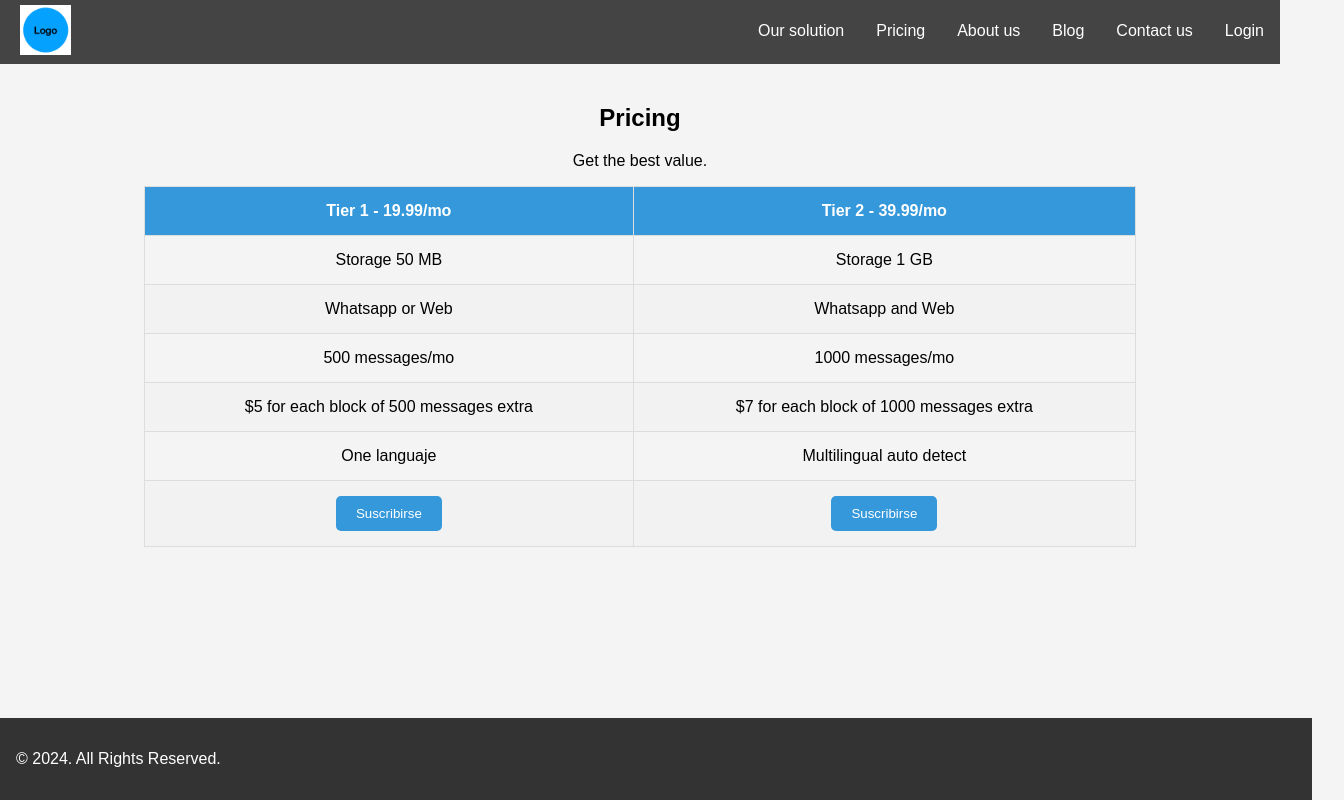
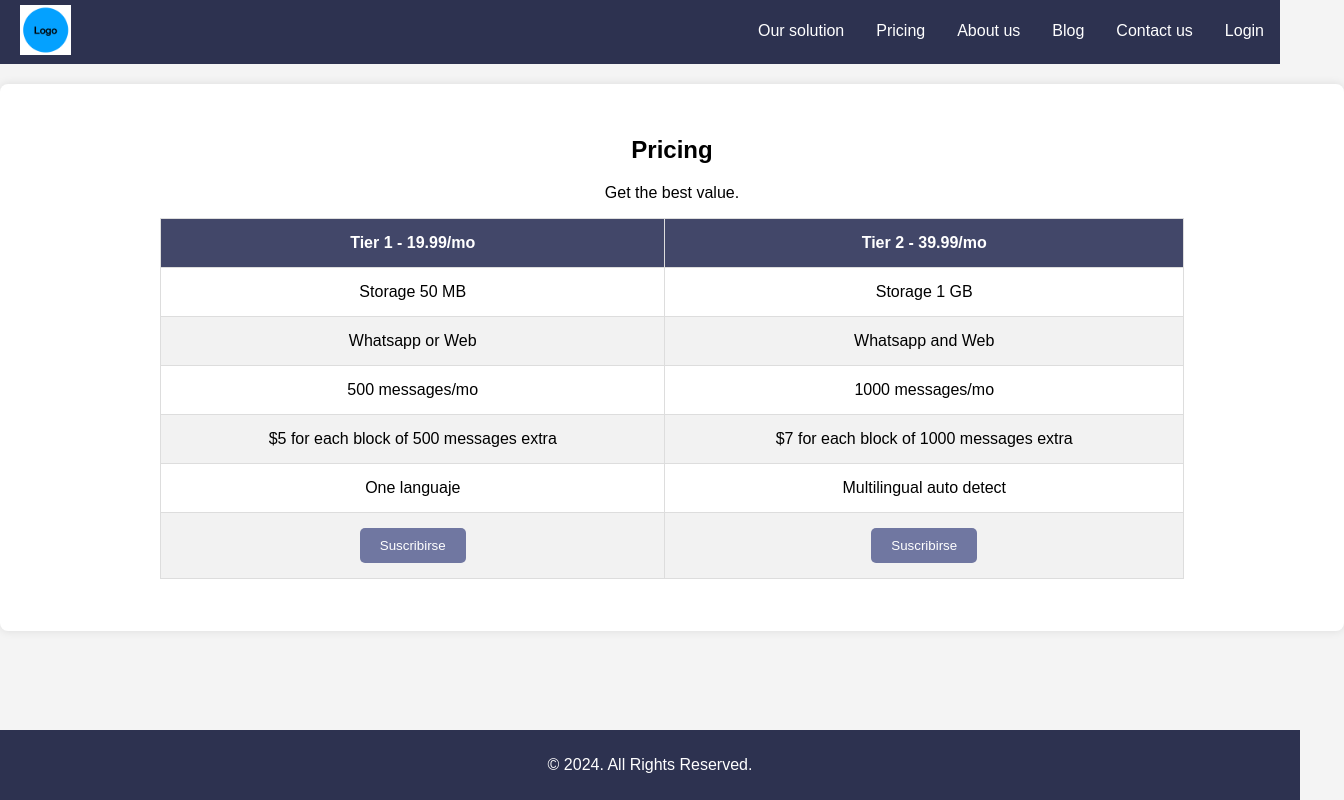
Before and after one commit to MuZero-AI-Web-UI/whatsappWebsite, a plain HTML site: page pricing.html in a window 1280 px wide. Shown: the whole page, 1344 px wide, since content can reach past the window. Drawn offline with Linux system fonts and the light colour scheme.

Commit message:
cambios en estilo de tabla de pricing

```diff
--- a/css/general.css
+++ b/css/general.css
@@ -58,7 +58,7 @@ body {
     margin-right: 10px;
   }
   .subscribe-button {
-        background-color: #F6B17A;
+        background-color: #7077A1;
         color: #fff;
         padding: 10px 20px;
         border: none;
@@ -139,6 +139,28 @@ body {
         box-shadow: 0 0 10px rgba(0, 0, 0, 0.1);
       }
 
+      .pricing-table {
+        width: 80%;
+        margin: auto;
+        border-collapse: collapse;
+        margin-bottom: 20px;
+    }
+
+    .pricing-table th, .pricing-table td {
+        padding: 15px;
+        border: 1px solid #ddd;
+    }
+
+    .pricing-table th {
+        background-color: #424769;
+        color: #fff;
+    }
+
+    .pricing-table tr:nth-child(even) {
+        background-color: #f2f2f2;
+    }
+
+
   footer {
     background-color: #2D3250;
     color: #fff;
--- a/pricing.html
+++ b/pricing.html
@@ -4,87 +4,7 @@
     <meta charset="UTF-8" />
     <meta name="viewport" content="width=device-width, initial-scale=1.0" />
     <title>Pricing</title>
-    <style>
-      body {
-        font-family: "Arial", sans-serif;
-        margin: 0;
-        padding: 0;
-        background-color: #f4f4f4;
-      }
-
-      header {
-        background-color: #333;
-        color: #fff;
-        padding: 0.3rem;
-        text-align: center;
-      }
-
-      nav {
-        background-color: #444;
-        overflow: hidden;
-      }
-
-      nav a {
-        float: right;
-        display: block;
-        color: #fff;
-        text-align: center;
-        padding: 14px 16px;
-        text-decoration: none;
-        margin-top: 0.5rem;
-      }
-      /* Cambia el color al pasar el ratón sobre los enlaces */
-      nav a:hover {
-        text-decoration: underline;
-        color: black;
-      }
-      nav img {
-        height: 50px; /* Ajusta el tamaño del logo según tus necesidades */
-        margin: 5px 20px; /* Ajusta el margen del logo según tus necesidades */
-      }
-
-      section {
-        padding: 20px;
-        text-align: center;
-      }
-      .pricing-table {
-            width: 80%;
-            margin: auto;
-            border-collapse: collapse;
-            margin-bottom: 20px;
-        }
-
-        .pricing-table th, .pricing-table td {
-            padding: 15px;
-            border: 1px solid #ddd;
-        }
-
-        .pricing-table th {
-            background-color: #3498db;
-            color: #fff;
-        }
-
-        .pricing-table tr:nth-child(even) {
-            background-color: #f2f2f2;
-        }
-
-        .subscribe-button {
-            background-color: #3498db;
-            color: #fff;
-            padding: 10px 20px;
-            border: none;
-            border-radius: 5px;
-            cursor: pointer;
-        }
-        footer {
-            background-color: #333;
-            color: #fff;
-            padding: 1rem;
-            position: fixed;
-            bottom: 0;
-            width: 100%;
-        }
-    </style>
+    <link rel="stylesheet" type="text/css" href="./css/general.css" />
   </head>
   <body>
     <nav>
```
